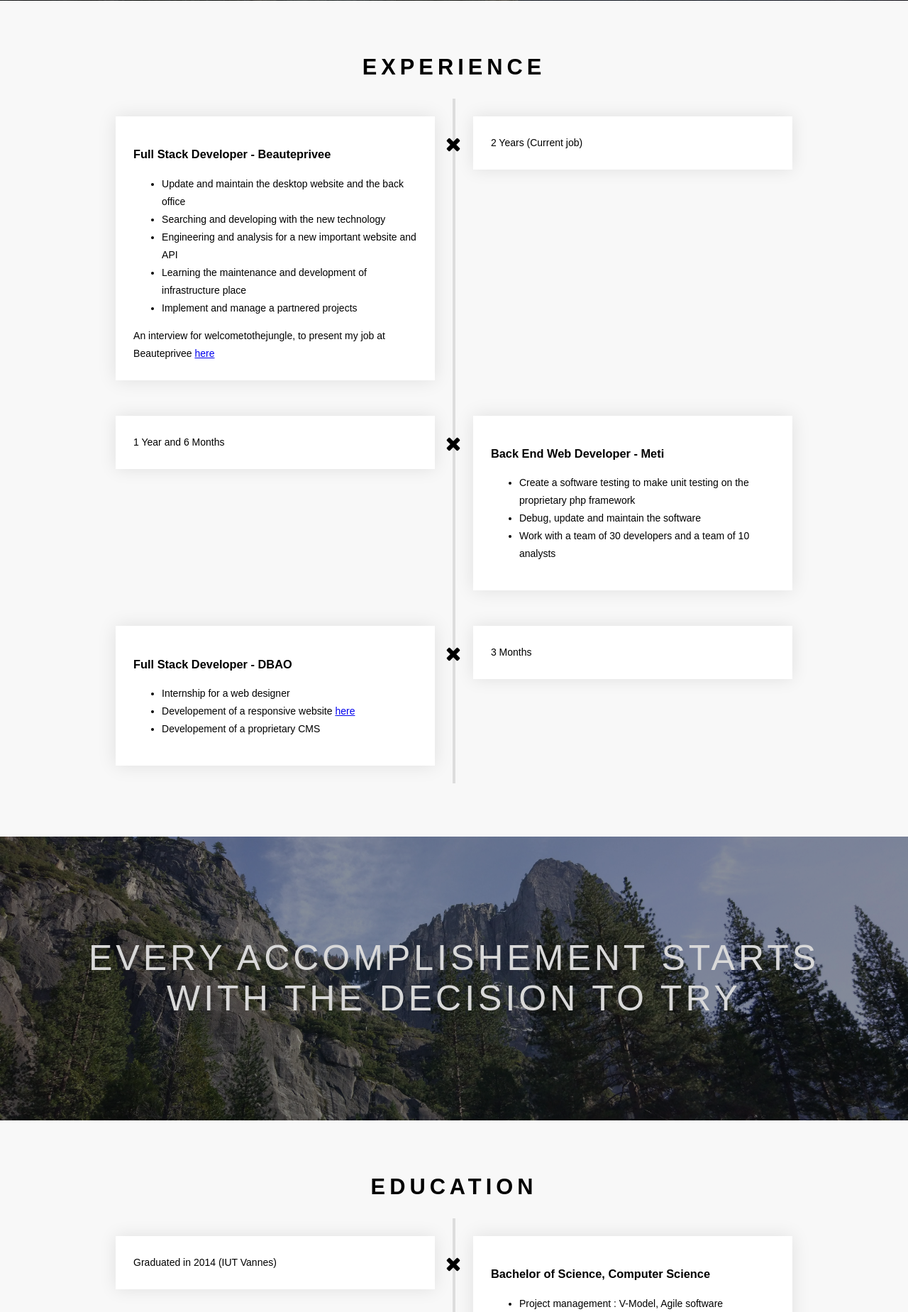
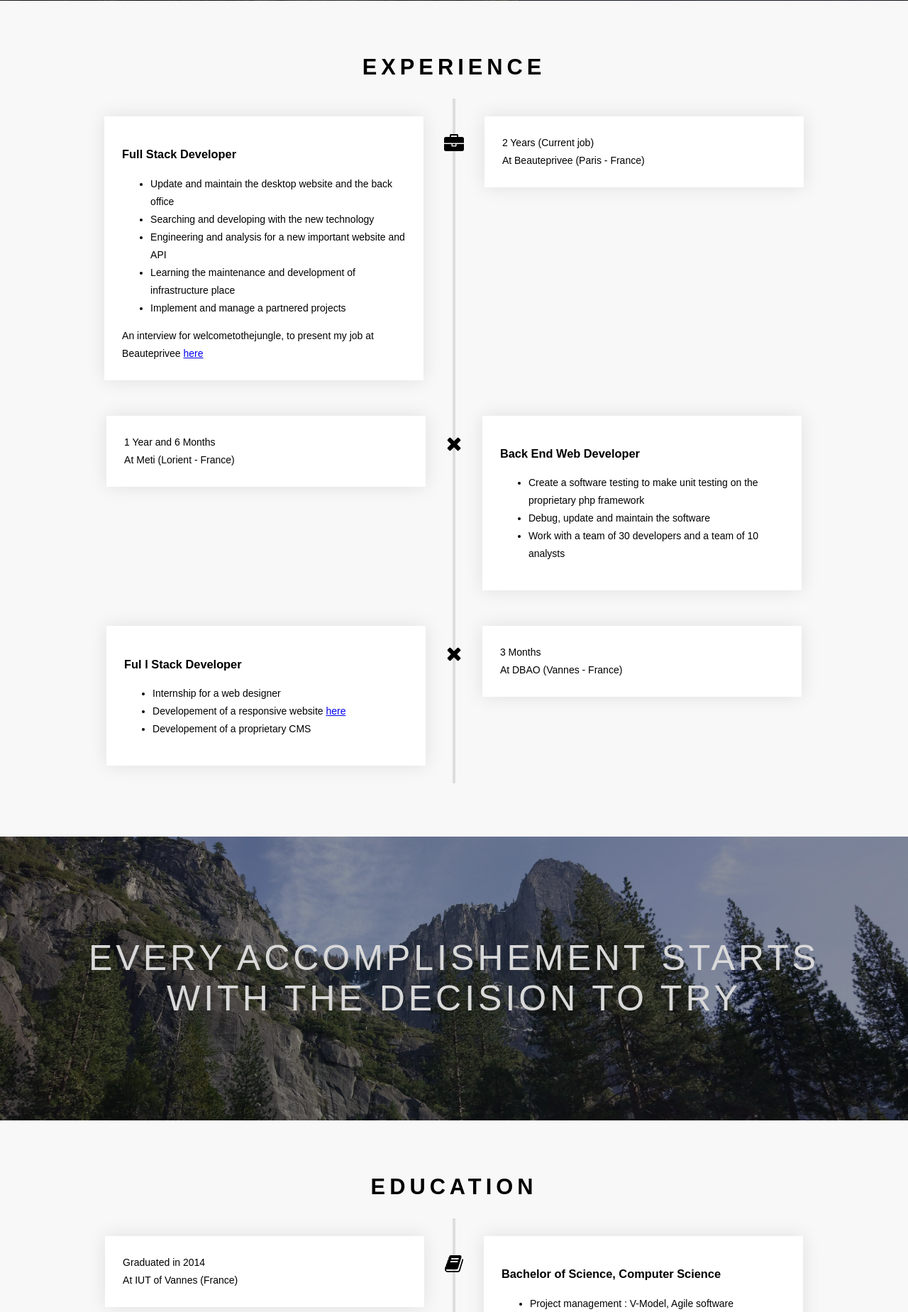
Before and after one commit to agivern/cv, a PHP site: page / in a window 1280 px wide. Shown: the part 2335-4184 px from the top of the page at 71% size. Run offline with PHP 8.4, Linux system fonts and the light colour scheme; some libraries are stand-ins or nearby versions.

Commit message:
Modify last class namespace, edit style for experience and education parts

```diff
--- a/index.php
+++ b/index.php
@@ -126,12 +126,12 @@
         </section>
 
 
-        <section id="experience" class="o-section js-section o-section--experience">
+        <section id="experience" class="o-section js-section">
             <h2 class="o-section__title">Experience</h2>
-            <div class="c-section-experience">
-                <section class="c-section-experience__section">
-                    <div class="c-section-experience__section__description">
-                        <h3>Full Stack Developer - <span>Beauteprivee</span></h3>
+            <div class="o-box-separator">
+                <section class="o-box-separator__content">
+                    <div class="o-box-separator__content__thumbnail">
+                        <h3>Full Stack Developer</h3>
                         <ul>
                             <li>Update and maintain the desktop website and the back office</li>
                             <li>Searching and developing with the new technology</li>
@@ -142,19 +142,25 @@
 
                         <p>An interview for welcometothejungle, to present my job at Beauteprivee <a href="http://www.welcometothejungle.co/articles/interview-developpeur-beauteprivee">here</a></p>
                     </div>
-                    <i class="c-sextion-experience__section__cross fa fa-times" aria-hidden="true"></i>
-                    <div class="c-section-experience__section__description">
-                        2 Years (Current job)
+
+                    <i class="o-box-separator__content__icon fa fa-briefcase" aria-hidden="true"></i>
+
+                    <div class="o-box-separator__content__thumbnail">
+                        <p>2 Years (Current job)</p>
+                        <p>At Beauteprivee (Paris - France)</p>
                     </div>
                 </section>
 
-                <section class="c-section-experience__section">
-                    <div class="c-section-experience__section__description">
-                        1 Year and 6 Months
+                <section class="o-box-separator__content">
+                    <div class="o-box-separator__content__thumbnail">
+                        <p>1 Year and 6 Months<p/>
+                        <p>At Meti (Lorient - France)</p>
                     </div>
-                    <i class="c-sextion-experience__section__cross fa fa-times" aria-hidden="true"></i>
-                    <div class="c-section-experience__section__description">
-                        <h3>Back End Web Developer - <span>Meti</span></h3>
+
+                    <i class="o-box-separator__content__icon fa fa-times" aria-hidden="true"></i>
+
+                    <div class="o-box-separator__content__thumbnail">
+                        <h3>Back End Web Developer</h3>
                         <ul>
                             <li>Create a software testing to make unit testing on the proprietary php framework</li>
                             <li>Debug, update and maintain the software</li>
@@ -163,18 +169,21 @@
                     </div>
                 </section>
 
-                <section class="c-section-experience__section">
-                    <div class="c-section-experience__section__description">
-                        <h3>Full Stack Developer - <span>DBAO</span></h3>
+                <section class="o-box-separator__content">
+                    <div class="o-box-separator__content__thumbnail">
+                        <h3>Ful l Stack Developer</h3>
                         <ul>
                             <li>Internship for a web designer</li>
-        <li>Developement of a responsive website <a href="http://www.dbao.givern.com/dbao/index">here</a></li>
-        <li>Developement of a proprietary CMS</li>
+                            <li>Developement of a responsive website <a href="http://www.dbao.givern.com/dbao/index">here</a></li>
+                            <li>Developement of a proprietary CMS</li>
                         </ul>
                     </div>
-                    <i class="c-sextion-experience__section__cross fa fa-times" aria-hidden="true"></i>
-                    <div class="c-section-experience__section__description">
-                        3 Months
+
+                    <i class="o-box-separator__content__icon fa fa-times" aria-hidden="true"></i>
+
+                    <div class="o-box-separator__content__thumbnail">
+                        <p>3 Months</p>
+                        <p>At DBAO (Vannes - France)</p>
                     </div>
                 </section>
             </div>
@@ -187,15 +196,16 @@
 
         <section id="education" class="o-section js-section">
             <h2 class="o-section__title">Education</h2>
-            <div class="c-education">
-                <section class="c-section-experience__section">
-                    <div class="c-section-experience__section__description">
-                        <p>Graduated in 2014 (IUT Vannes)</p>
+            <div class="o-box-separator">
+                <section class="o-box-separator__content">
+                    <div class="o-box-separator__content__thumbnail">
+                        <p>Graduated in 2014</p>
+                        <p>At IUT of Vannes (France)</p>
                     </div>
 
-                    <i class="c-sextion-experience__section__cross fa fa-times" aria-hidden="true"></i>
+                    <i class="o-box-separator__content__icon fa fa-book" aria-hidden="true"></i>
 
-                    <div class="c-section-experience__section__description">
+                    <div class="o-box-separator__content__thumbnail">
                         <h3>Bachelor of Science, Computer Science</h3>
                         <ul>
                             <li>Project management : V-Model, Agile software development (SCRUM, XP), notion CMMI</li>
@@ -210,8 +220,8 @@
 
                 </section>
 
-                <section class="c-section-experience__section">
-                    <div class="c-section-experience__section__description">
+                <section class="o-box-separator__content">
+                    <div class="o-box-separator__content__thumbnail">
                         <h3>BTEC Higher Nationals, Computing and Systems Development</h3>
                         <ul>
                             <li>Base of programming development</li>
@@ -225,10 +235,11 @@
                         </ul>
                     </div>
 
-                    <i class="c-sextion-experience__section__cross fa fa-times" aria-hidden="true"></i>
+                    <i class="o-box-separator__content__icon fa fa-book" aria-hidden="true"></i>
 
-                    <div class="c-section-experience__section__description">
-                        <p>Graduated in 2013 (IUT Vannes)</p>
+                    <div class="o-box-separator__content__thumbnail">
+                        <p>Graduated in 2013</p>
+                        <p>At IUT of Vannes (France)</p>
                     </div>
                 </section>
             </div>
@@ -241,28 +252,28 @@
 
         <section id="accomplishment" class="o-section js-section">
             <h2 class="o-section__title">Accomplishments</h2>
-            <section class="">
-                <h3>French interview</h3>
+            <section class="c-accomplishment">
+                <h3 class="c-accomplishment__title">French interview</h3>
                 <p>French interview to present beauteprivee, explain my job and my choice.</p>
                 <p>Link : <a href="http://www.welcometothejungle.co/articles/interview-developpeur-beauteprivee">www.welcometothejungle.co</a></p>
             </section>
 
-            <section class="">
-                <h3>DBAO Website</h3>
+            <section class="c-accomplishment"">
+                <h3 class="c-accomplishment__title">DBAO Website</h3>
                 <p>During my traineeship, I made a website with Symfony 2.</p>
                 <p>Link : <a href="http://www.dbao.givern.com/dbao/index">www.dbao.givern.com</a></p>
                 <p>Github : <a href="https://github.com/agivern/dbao">www.github.com</a></p>
             </section>
 
-            <section class="">
-                <h3>Video game tool</h3>
+            <section class="c-accomplishment"">
+                <h3 class="c-accomplishment__title">Video game tool</h3>
                 <p>During my BTEC, I develop a tool resembling a database manager for video games.</p>
                 <p>Download : Not available</p>
                 <p>Github : Not available</p>
             </section>
 
-            <section class="">
-                <h3>Video game</h3>
+            <section class="c-accomplishment"">
+                <h3 class="c-accomplishment__title">Video game</h3>
                 <p>Before my BTEC, I self learned the programming language C and I created a video game.</p>
                 <p>Download : Not available</p>
                 <p>Github : Not available</p>
--- a/script.js
+++ b/script.js
@@ -26,7 +26,7 @@ jQuery('document').ready(function(){
     // Click on a link of the menu listener
     jQuery('.js-menu-link').click(function(){
         jQuery('html, body').animate(
-            {scrollTop: (jQuery(this.hash).position().top - 40) + "px"},
+            {scrollTop: (jQuery(this.hash).position().top) + "px"},
             700
         );
         return false;
@@ -37,16 +37,13 @@ jQuery('document').ready(function(){
         var windowsTop = $window.scrollTop();
         var windowsBottom = windowsTop + $window.height();
 
-        if (windowsTop >= $home.height()) {
+        if (windowsTop + 40 >= $home.height()) {
             $bannerMenu.addClass('o-banner--shown');
         } else {
             $bannerMenu.removeClass('o-banner--shown');
         }
 
         $section.each(function() {
-            console.log(jQuery(this));
-            console.log(jQuery(this).position().top);
-            console.log(windowsBottom);
             if(windowsBottom >= jQuery(this).position().top) {
                 jQuery('.js-menu-link').each(function() {
                     jQuery(this).removeClass('c-menu__link--highlight');
--- a/style.css
+++ b/style.css
@@ -157,6 +157,43 @@ p {
     text-align: center;
 }
 
+/* middle separator object */
+.o-box-separator {
+    position: relative;
+    margin: auto;
+}
+
+.o-box-separator::before {
+    position: absolute;
+    width: 4px;
+    height: 100%;
+    content: '';
+    background: #ddd;
+    margin-left: -2px;
+}
+
+.o-box-separator__content {
+    position: relative;
+}
+
+.o-box-separator__content__thumbnail {
+    width: 400px;
+    margin: 25px;
+    display: inline-block;
+    text-align: left;
+    background-color: white;
+    box-shadow: 0px 0px 25px 0px rgba(0, 0, 0, 0.1);
+    font-size: 1rem;
+    line-height: 25px;
+    padding: 25px;
+    vertical-align: top;
+}
+
+.o-box-separator__content__icon {
+    font-size: 2rem;
+    margin-top: 50px;
+}
+
 /* form object */
 .o-form-field {
     display: inline-block;
@@ -283,66 +320,21 @@ p {
     width: 450px;
 }
 
-.c-section-experience {
-    position: relative;
+/*  */
+.c-accomplishment {
+    font-size: 1rem;
+    line-height: 25px;
+    text-align: left;
+    width: 600px;
+    margin: 25px;
     margin: auto;
 }
 
-/* TODO */
-.c-section-experience::before {
-    position: absolute;
-    top: 0;
-    left: 18px;
-    width: 4px;
-    height: 100%;
-    content: '';
-    background: #ddd;
-    left: 50%;
-    margin-left: -2px;
+.c-accomplishment__title {
+    text-align: center;
 }
 
-.c-sextion-experience__section__cross {
-    top: 50px;
-    position: absolute;
-    font-size: 2rem;
-    left: 50%;
-    margin-left: -12px;
-}
-
-.c-section-experience__section {
-    position: relative;
-}
-
-.c-section-experience__section__description {
-    width: 400px;
-    margin: 25px;
-    display: inline-block;
-    text-align: left;
-    background-color: white;
-    box-shadow: 0px 0px 25px 0px rgba(0, 0, 0, 0.1);
-    font-size: 1rem;
-    line-height: 25px;
-    padding: 25px;
-    vertical-align: top;
-}
-
-.c-education {
-    position: relative;
-    margin: auto;
-}
-
-.c-education::before {
-    position: absolute;
-    top: 0;
-    left: 18px;
-    width: 4px;
-    height: 100%;
-    content: '';
-    background: #ddd;
-    left: 50%;
-    margin-left: -2px;
-}
-
+/* footer component */
 .c-footer {
     background-color: #0D0D0D;
     color: #ccc;
```
